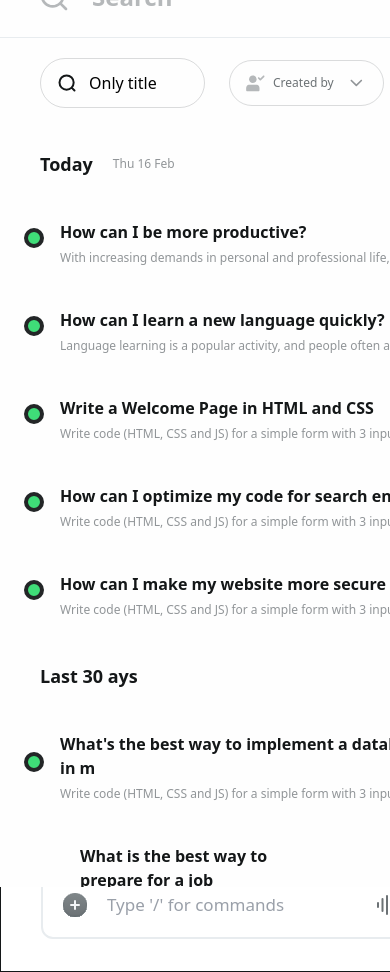
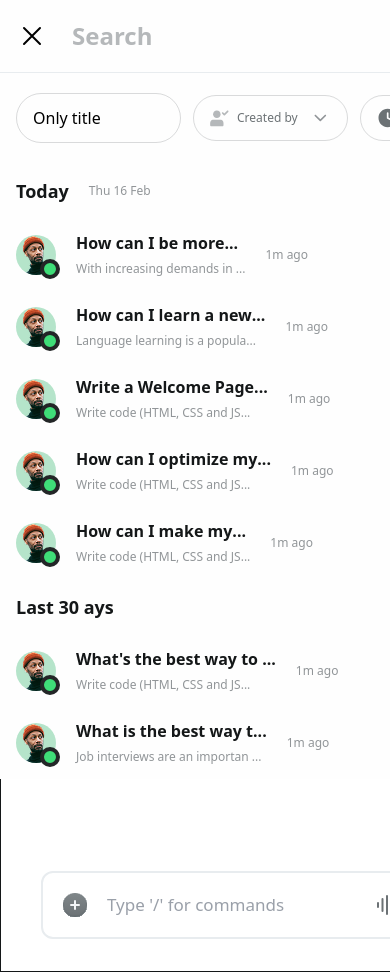
Before and after one commit to Eche00/BrainWave, a React (Vite) app in the folder client/: page / in a window 390 px wide. Shown: the top 972 px of the page. Built offline with nearby package versions, Linux system fonts and the light colour scheme.

Commit message:
search completed but scfrolling on the y axix to go

```diff
--- a/client/src/lib/searchicon.jsx
+++ b/client/src/lib/searchicon.jsx
@@ -109,4 +109,36 @@ export const searchicon = {
       />
     </svg>
   ),
+  exitlight: (
+    <svg
+      width="32"
+      height="32"
+      viewBox="0 0 32 32"
+      fill="none"
+      xmlns="http://www.w3.org/2000/svg">
+      <path
+        d="M24 8L8 24M8 8L24 24"
+        stroke="black"
+        stroke-width="2"
+        stroke-linecap="round"
+        stroke-linejoin="round"
+      />
+    </svg>
+  ),
+  exitdark: (
+    <svg
+      width="32"
+      height="32"
+      viewBox="0 0 32 32"
+      fill="none"
+      xmlns="http://www.w3.org/2000/svg">
+      <path
+        d="M24 8L8 24M8 8L24 24"
+        stroke="#FEFEFE"
+        stroke-width="2"
+        stroke-linecap="round"
+        stroke-linejoin="round"
+      />
+    </svg>
+  ),
 };
--- a/client/src/pages/Search.jsx
+++ b/client/src/pages/Search.jsx
@@ -2,14 +2,18 @@ import React from "react";
 import { searchicon } from "../lib/searchicon";
 import { Avatar } from "../assets";
 
-function Search() {
+function Search({ setSearch }) {
   return (
-    <div className=" fixed w-full h-[100vh] left-0 bg-[#141718BF]  flex items-center justify-center z-50">
+    <div className=" fixed w-full sm:h-[100vh] left-0  bg-[#141718BF]  flex items-center justify-center z-50">
       {/* container  */}
-      <main className=" bg-[#FEFEFE] dark:bg-[#141718] w-[600px]  sm:rounded-[24px] flex flex-col overflow-scroll max-h-[930px]">
+      <main className=" bg-[#FEFEFE] dark:bg-[#141718] sm:w-[600px] w-full  sm:rounded-[24px] flex flex-col overflow-y-scroll   sm:max-h-[930px] ">
         {/* header  */}
-        <section className=" border-b-[1px] border-[#E8ECEF] dark:border-[#232627] py-[20px] px-[40px] gap-[24px] flex items-center">
-          <span>{searchicon.searchTop}</span>
+        <section className=" border-b-[1px] border-[#E8ECEF] dark:border-[#232627] sm:sm:py-[20px]  py-[16px] sm:px-[40px] px-[16px] gap-[24px] flex items-center">
+          <span className="sm:flex hidden">{searchicon.searchTop}</span>
+          <div className="flex sm:hidden" onClick={() => setSearch(false)}>
+            <spn className="dark:hidden flex">{searchicon.exitlight}</spn>
+            <spn className="hidden dark:flex">{searchicon.exitdark}</spn>
+          </div>
           <input
             type="text"
             placeholder="Search"
@@ -17,11 +21,10 @@ function Search() {
           />
         </section>
         {/* search category  */}
-        <section className="py-[20px] px-[40px] gap-[24px] flex items-center">
+        <div className=" sm:max-w-[600px] w-screen overflow-scroll">
+          <section className="py-[20px] sm:px-[40px] px-[16px]  sm:gap-[24px] gap-[12px] flex items-center">
             {/* 1 */}
             <div className="border-[1px] border-[#6C727540]  rounded-full focus-within:border-[#0084FF] focus-within:border-[2px]  flex items-center py-[12px] px-[16px] gap-[12px] w-[165px]">
-            <span className=" dark:hidden block">{searchicon.searchlight}</span>
-            <span className=" hidden dark:block">{searchicon.searchdark}</span>
               <input
                 type="text"
                 className=" outline-none placeholder:text-black dark:placeholder:text-white"
@@ -49,10 +52,11 @@ function Search() {
               <span>{searchicon.dropdown}</span>
             </div>
           </section>
+        </div>
 
         {/* today mesages */}
-        <section className="flex flex-col px-[20px]">
-          <div className="flex items-center gap-[20px] py-[20px] px-[20px] ">
+        <section className="flex flex-col sm:px-[20px] px-[8px]">
+          <div className="flex items-center gap-[20px] sm:py-[20px] py-[12px] sm:px-[20px] px-[8px] ">
             <h2 className=" text-[18px] font-[600] leading-[32px] text-[#141718] dark:text-white">
               Today
             </h2>
@@ -61,7 +65,7 @@ function Search() {
             </p>
           </div>
           {/* messages  */}
-          <div className="flex items-center gap-[20px] py-[20px] px-[20px] group hover:bg-[#E8ECEF80] dark:hover:bg-[#232627] rounded-[12px] cursor-pointer">
+          <div className="flex items-center gap-[20px] sm:py-[20px] py-[12px] sm:px-[20px] px-[8px] group hover:bg-[#E8ECEF80] dark:hover:bg-[#232627] rounded-[12px] cursor-pointer">
             {/* space */}
             <section className=" w-fit relative">
               <img
@@ -75,11 +79,17 @@ function Search() {
             {/* name and message  */}
             <section className="flex flex-col  gap-[4px]">
               <h2 className="text-[16px] font-[600] leading-[24px] text-[#141718] dark:text-white text-nowrap">
-                How can I be more productive?
+                How can I be more
+                <span className="inline-block sm:hidden">...</span>{" "}
+                <span className="sm:inline-block hidden"> productive?</span>
               </h2>
               <p className="text-[12px] font-[500] leading-[20px] text-[#6C7275BF]  text-nowrap">
-                With increasing demands in personal and professional life,
-                people..
+                With increasing demands in{" "}
+                <span className="inline-block sm:hidden">...</span>{" "}
+                <span className="sm:inline-block hidden">
+                  {" "}
+                  personal and professional life, people...
+                </span>
               </p>
             </section>
             <section className="">
@@ -92,7 +102,7 @@ function Search() {
             </section>
           </div>
           {/* messages  */}
-          <div className="flex items-center gap-[20px] py-[20px] px-[20px] group hover:bg-[#E8ECEF80] dark:hover:bg-[#232627] rounded-[12px] cursor-pointer">
+          <div className="flex items-center gap-[20px] sm:py-[20px] py-[12px] sm:px-[20px] px-[8px] group hover:bg-[#E8ECEF80] dark:hover:bg-[#232627] rounded-[12px] cursor-pointer">
             {/* space */}
             <section className=" w-fit relative">
               <img
@@ -106,11 +116,19 @@ function Search() {
             {/* name and message  */}
             <section className="flex flex-col  gap-[4px]">
               <h2 className="text-[16px] font-[600] leading-[24px] text-[#141718] dark:text-white text-nowrap">
-                How can I learn a new language quickly?
+                How can I learn a new
+                <span className="inline-block sm:hidden">...</span>{" "}
+                <span className="sm:inline-block hidden">
+                  {" "}
+                  language quickly?
+                </span>
               </h2>
               <p className="text-[12px] font-[500] leading-[20px] text-[#6C7275BF] text-nowrap">
-                Language learning is a popular activity, and people often ask
-                for...
+                Language learning is a popula
+                <span className="inline-block sm:hidden">...</span>
+                <span className="sm:inline hidden">
+                  r activity, and people often ask for...
+                </span>
               </p>
             </section>
             <section className="">
@@ -123,7 +141,7 @@ function Search() {
             </section>
           </div>
           {/* messages  */}
-          <div className="flex items-center gap-[20px] py-[20px] px-[20px] group hover:bg-[#E8ECEF80] dark:hover:bg-[#232627] rounded-[12px] cursor-pointer">
+          <div className="flex items-center gap-[20px] sm:py-[20px] py-[12px] sm:px-[20px] px-[8px] group hover:bg-[#E8ECEF80] dark:hover:bg-[#232627] rounded-[12px] cursor-pointer">
             {/* space */}
             <section className=" w-fit relative">
               <img
@@ -137,11 +155,16 @@ function Search() {
             {/* name and message  */}
             <section className="flex flex-col  gap-[4px]">
               <h2 className="text-[16px] font-[600] leading-[24px] text-[#141718] dark:text-white text-nowrap">
-                Write a Welcome Page in HTML and CSS
+                Write a Welcome Page
+                <span className="inline-block sm:hidden">...</span>{" "}
+                <span className="sm:inline-block hidden"> in HTML and CSS</span>
               </h2>
               <p className="text-[12px] font-[500] leading-[20px] text-[#6C7275BF] text-nowrap">
-                Write code (HTML, CSS and JS) for a simple form with 3 input...
-                fields
+                Write code (HTML, CSS and JS
+                <span className="inline-block sm:hidden">...</span>
+                <span className="sm:inline-block hidden">
+                  ) for a simple form with 3 input fields...
+                </span>
               </p>
             </section>
             <section className="">
@@ -154,7 +177,7 @@ function Search() {
             </section>
           </div>
           {/* messages  */}
-          <div className="flex items-center gap-[20px] py-[20px] px-[20px] group hover:bg-[#E8ECEF80] dark:hover:bg-[#232627] rounded-[12px] cursor-pointer">
+          <div className="flex items-center gap-[20px] sm:py-[20px] py-[12px] sm:px-[20px] px-[8px] group hover:bg-[#E8ECEF80] dark:hover:bg-[#232627] rounded-[12px] cursor-pointer">
             {/* space */}
             <section className=" w-fit relative">
               <img
@@ -168,11 +191,18 @@ function Search() {
             {/* name and message  */}
             <section className="flex flex-col  gap-[4px]">
               <h2 className="text-[16px] font-[600] leading-[24px] text-[#141718] dark:text-white text-nowrap">
-                How can I optimize my code for search engine...
+                How can I optimize my
+                <span className="inline-block sm:hidden">...</span>{" "}
+                <span className="sm:inline-block hidden">
+                  code for search engine...
+                </span>
               </h2>
               <p className="text-[12px] font-[500] leading-[20px] text-[#6C7275BF] text-nowrap">
-                Write code (HTML, CSS and JS) for a simple form with 3 input...
-                fields
+                Write code (HTML, CSS and JS
+                <span className="inline-block sm:hidden">...</span>
+                <span className="sm:inline-block hidden">
+                  ) for a simple form with 3 input fields...
+                </span>
               </p>
             </section>
             <section className="">
@@ -185,7 +215,7 @@ function Search() {
             </section>
           </div>
           {/* messages  */}
-          <div className="flex items-center gap-[20px] py-[20px] px-[20px] group hover:bg-[#E8ECEF80] dark:hover:bg-[#232627] rounded-[12px] cursor-pointer">
+          <div className="flex items-center gap-[20px] sm:py-[20px] py-[12px] sm:px-[20px] px-[8px] group hover:bg-[#E8ECEF80] dark:hover:bg-[#232627] rounded-[12px] cursor-pointer">
             {/* space */}
             <section className=" w-fit relative">
               <img
@@ -199,11 +229,18 @@ function Search() {
             {/* name and message  */}
             <section className="flex flex-col  gap-[4px]">
               <h2 className="text-[16px] font-[600] leading-[24px] text-[#141718] dark:text-white text-nowrap">
-                How can I make my website more secure against...
+                How can I make my
+                <span className="inline-block sm:hidden">...</span>{" "}
+                <span className="sm:inline-block hidden">
+                  website more secure against...
+                </span>
               </h2>
               <p className="text-[12px] font-[500] leading-[20px] text-[#6C7275BF] text-nowrap">
-                Write code (HTML, CSS and JS) for a simple form with 3 input...
-                fields
+                Write code (HTML, CSS and JS
+                <span className="inline-block sm:hidden">...</span>
+                <span className="sm:inline-block hidden">
+                  ) for a simple form with 3 input fields...
+                </span>
               </p>
             </section>
             <section className="">
@@ -218,14 +255,14 @@ function Search() {
         </section>
 
         {/* last 30 days mesages */}
-        <section className="flex flex-col px-[20px]">
-          <div className="flex items-center gap-[20px] py-[20px] px-[20px] ">
+        <section className="flex flex-col sm:px-[20px] px-[8px]">
+          <div className="flex items-center gap-[20px] sm:py-[20px] py-[12px] sm:px-[20px] px-[8px] ">
             <h2 className=" text-[18px] font-[600] leading-[32px] text-[#141718] dark:text-white">
               Last 30 ays
             </h2>
           </div>
           {/* messages  */}
-          <div className="flex items-center gap-[20px] py-[20px] px-[20px] group hover:bg-[#E8ECEF80] dark:hover:bg-[#232627] rounded-[12px] cursor-pointer">
+          <div className="flex items-center gap-[20px] sm:py-[20px] py-[12px] sm:px-[20px] px-[8px] group hover:bg-[#E8ECEF80] dark:hover:bg-[#232627] rounded-[12px] cursor-pointer">
             {/* space */}
             <section className=" w-fit relative">
               <img
@@ -239,11 +276,18 @@ function Search() {
             {/* name and message  */}
             <section className="flex flex-col  gap-[4px]">
               <h2 className="text-[16px] font-[600] leading-[24px] text-[#141718] dark:text-white">
-                What's the best way to implement a database in m
+                What's the best way to{" "}
+                <span className="inline-block sm:hidden">...</span>{" "}
+                <span className="sm:inline-block hidden">
+                  implement a database in m...
+                </span>
               </h2>
               <p className="text-[12px] font-[500] leading-[20px] text-[#6C7275BF]  text-nowrap">
-                Write code (HTML, CSS and JS) for a simple form with 3 input
-                fields
+                Write code (HTML, CSS and JS
+                <span className="inline-block sm:hidden">...</span>
+                <span className="sm:inline-block hidden">
+                  ) for a simple form with 3 input fields...
+                </span>
               </p>
             </section>
             <section className="">
@@ -256,7 +300,7 @@ function Search() {
             </section>
           </div>
           {/* messages  */}
-          <div className="flex items-center gap-[20px] py-[20px] px-[20px] group hover:bg-[#E8ECEF80] dark:hover:bg-[#232627] rounded-[12px] cursor-pointer">
+          <div className="flex items-center gap-[20px] sm:py-[20px] py-[12px] sm:px-[20px] px-[8px] group hover:bg-[#E8ECEF80] dark:hover:bg-[#232627] rounded-[12px] cursor-pointer">
             {/* space */}
             <section className=" w-fit relative">
               <img
@@ -270,11 +314,18 @@ function Search() {
             {/* name and message  */}
             <section className="flex flex-col  gap-[4px]">
               <h2 className="text-[16px] font-[600] leading-[24px] text-[#141718] dark:text-white">
-                What is the best way to prepare for a job interview?
+                What is the best way t
+                <span className="inline-block sm:hidden">...</span>{" "}
+                <span className="sm:inline-block hidden">
+                  o prepare for a job interview?
+                </span>
               </h2>
-              <p className="text-[12px] font-[500] leading-[20px] text-[#6C7275BF] ">
-                Job interviews are an important step in securing a job, and
-                people
+              <p className="text-[12px] font-[500] leading-[20px] text-[#6C7275BF]  text-nowrap">
+                Job interviews are an importan{" "}
+                <span className="inline-block sm:hidden">...</span>
+                <span className="sm:inline-block hidden">
+                  t step in securing a job, and people...
+                </span>
               </p>
             </section>
             <section className="">
```
Lines whose indentation alone changed are shown as unchanged.
